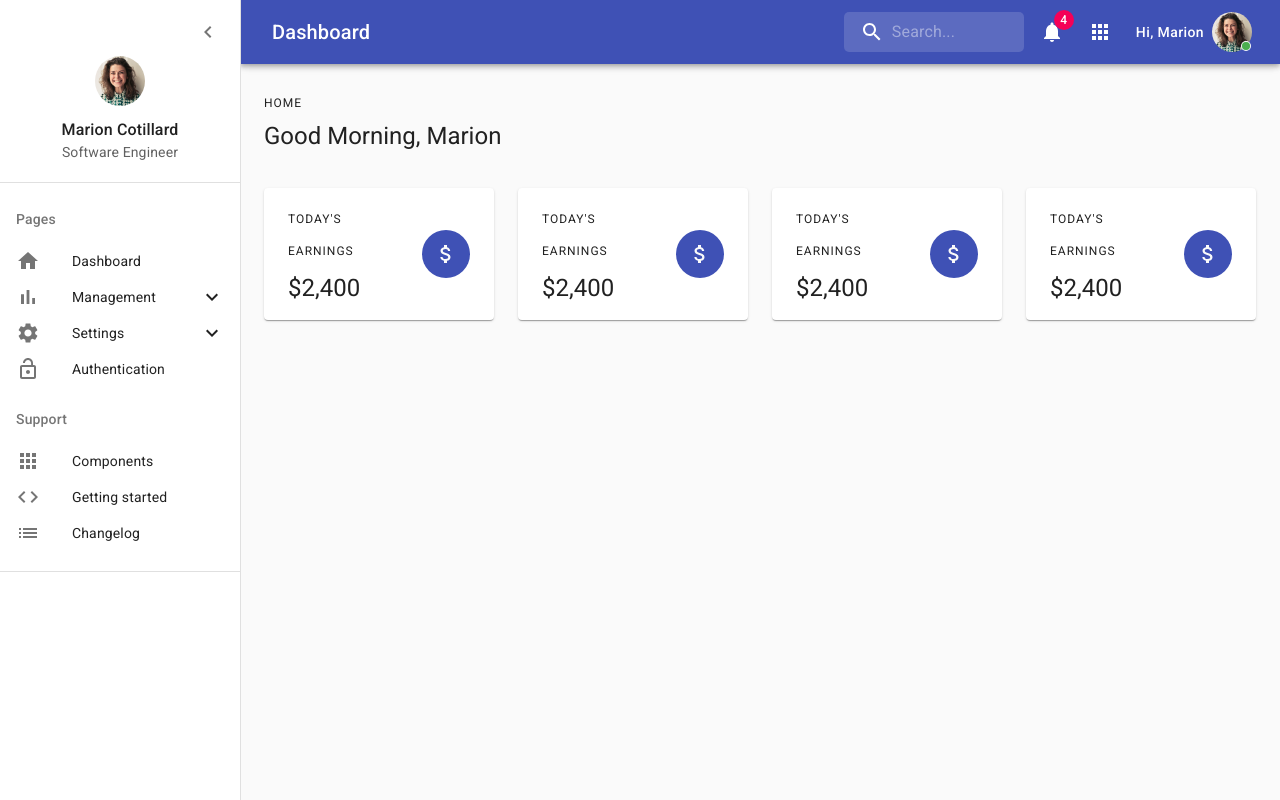
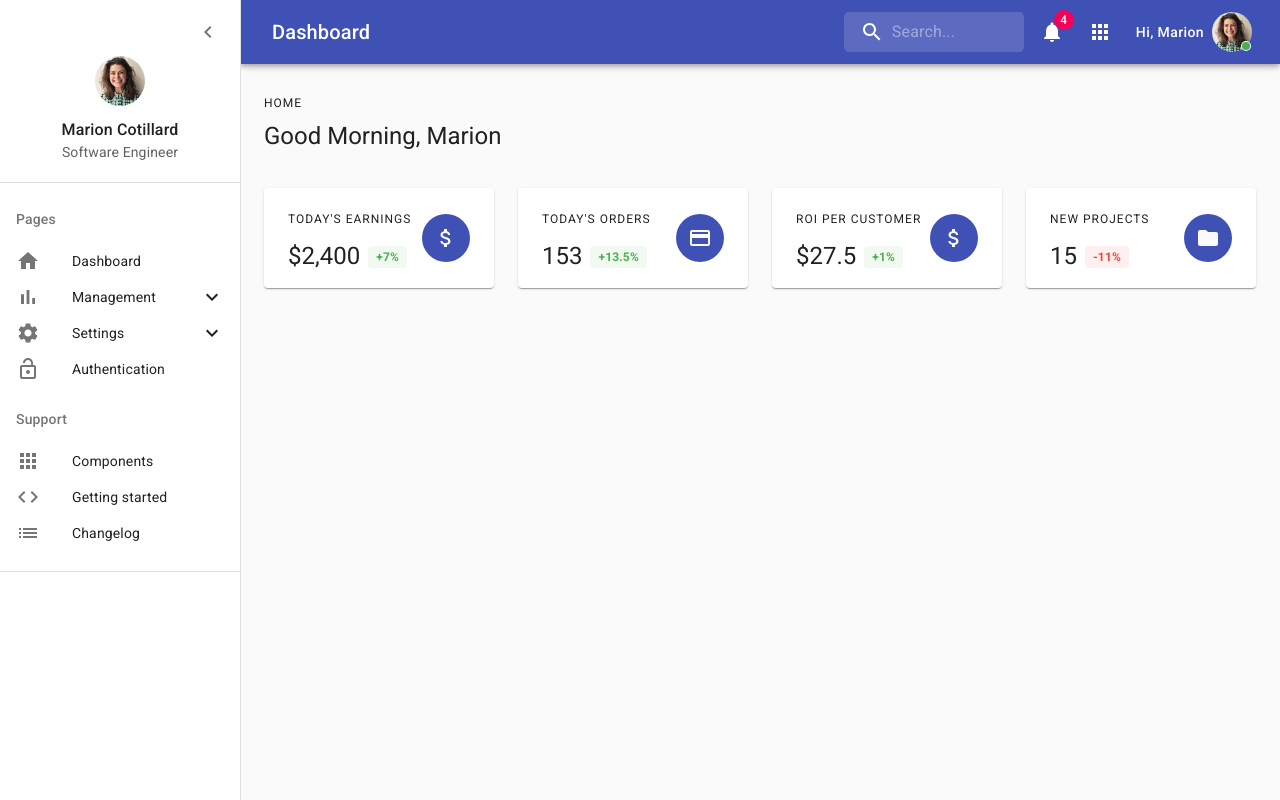
Before and after one commit to AlterClassIO/material-dashboard-react, a React (Create React App) app: page /dashboard in a window 1280 px wide. Built offline with nearby package versions, Linux system fonts and the light colour scheme.

Commit message:
feat: update dashboard top cards

```diff
--- a/src/pages/Dashboard.js
+++ b/src/pages/Dashboard.js
@@ -5,8 +5,11 @@ import { indigo } from '@material-ui/core/colors';
 import Typography from '@material-ui/core/Typography';
 import Grid from '@material-ui/core/Grid';
 import Card from '@material-ui/core/Card';
+import Avatar from '@material-ui/core/Avatar';
+// @material-ui/icons components
 import DollarIcon from '@material-ui/icons/AttachMoney';
-import Avatar from '@material-ui/core/Avatar';
+import FolderIcon from '@material-ui/icons/Folder';
+import PaymentIcon from '@material-ui/icons/Payment';
 // core components
 //...
 
@@ -29,6 +32,22 @@ const StyledAvatar = styled(Avatar)`
   height: 48px;
   background-color: ${indigo[500]};
 `;
+const PercentageUp = styled.span`
+  color: #4caf50;
+  background-color: rgba(76, 175, 80, 0.08);
+  padding: 4px 8px;
+  border-radius: 4px;
+  font-size: 0.75rem;
+  font-weight: 600;
+`;
+const PercentageDown = styled.span`
+  color: #f44336;
+  background-color: rgba(244, 67, 54, 0.08);
+  padding: 4px 8px;
+  border-radius: 4px;
+  font-size: 0.75rem;
+  font-weight: 600;
+`;
 
 // main component
 const Dashboard = () => {
@@ -42,10 +61,30 @@ const Dashboard = () => {
   );
   const renderTopCards = () => {
     const items = [
-      { title: "Today's earnings", text: "$2,400" },
-      { title: "Today's earnings", text: "$2,400" },
-      { title: "Today's earnings", text: "$2,400" },
-      { title: "Today's earnings", text: "$2,400" },
+      {
+        title: "Today's earnings",
+        text: "$2,400",
+        icon: <DollarIcon />,
+        percentage: 7,
+      },
+      {
+        title: "Today's orders",
+        text: "153",
+        icon: <PaymentIcon />,
+        percentage: 13.5,
+      },
+      {
+        title: "ROI per customer",
+        text: "$27.5",
+        icon: <DollarIcon />,
+        percentage: 1,
+      },
+      {
+        title: "New projects",
+        text: "15",
+        icon: <FolderIcon />,
+        percentage: -11,
+      }
     ];
     return (
       <TopCards container spacing={3}>
@@ -57,15 +96,39 @@ const Dashboard = () => {
                   container
                   justify="space-between"
                   alignItems="center"
+                  spacing={3}
                 >
-                  <Grid item xs={8} key={id}>
+                  <Grid item xs={9}>
                     <Typography variant="overline" component="h3" gutterBottom={true}>{item.title}</Typography>
-                    <Typography variant="h5" component="h3">{item.text}</Typography>
+                    <Grid
+                      container
+                      alignItems="center"
+                      spacing={1}
+                    >
+                      <Grid item>
+                        <Typography variant="h5" component="h3">{item.text}</Typography>
+                      </Grid>
+                      {
+                        item.percentage && (
+                          <Grid item>
+                            {
+                              item.percentage > 0 ?
+                                <PercentageUp>+{item.percentage}%</PercentageUp> :
+                                <PercentageDown>{item.percentage}%</PercentageDown>
+                            }
+                          </Grid>
+                        )
+                      }
+                    </Grid>
                   </Grid>
-                  <AvatarContainer item xs={4} key={id}>
-                    <StyledAvatar>
-                      <DollarIcon />
-                    </StyledAvatar>
+                  <AvatarContainer item xs={3}>
+                    {
+                      item.icon && (
+                        <StyledAvatar>
+                          {item.icon}
+                        </StyledAvatar>
+                      )
+                    }
                   </AvatarContainer>
                 </Grid>
               </StyledCard>
```
